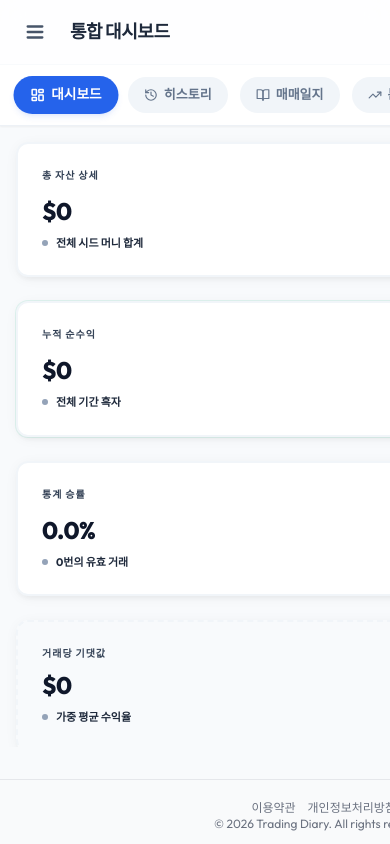
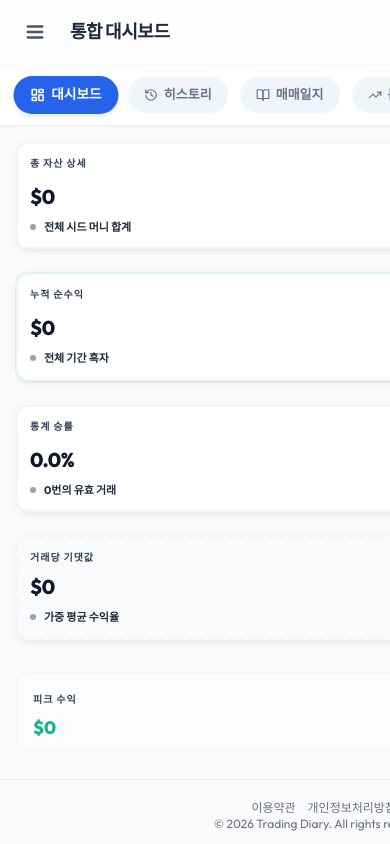
Before and after one commit to hawkins7575/trading-diary, a React (Vite) app: page / in a window 390 px wide. Shown: the top 844 px of the page. Built offline with nearby package versions, Linux system fonts and the light colour scheme; no server answers; the database is empty.

Commit message:
Fix: Optimize mobile responsiveness and horizontal overflow

```diff
--- a/src/components/Dashboard/Dashboard.jsx
+++ b/src/components/Dashboard/Dashboard.jsx
@@ -124,7 +124,7 @@ export const Dashboard = ({ trades }) => {
       </div>
 
       {/* 서브 메트릭 */}
-      <div className="grid grid-cols-2 lg:grid-cols-4 gap-4">
+      <div className="grid grid-cols-1 sm:grid-cols-2 lg:grid-cols-4 gap-4">
         <div className="bg-white/40 p-4 rounded-xl border border-slate-100 flex flex-col justify-between hover:border-slate-300 transition-colors">
           <div className="flex justify-between items-center">
             <span className="text-[10px] font-black text-slate-700 uppercase tracking-widest">피크 수익</span>
--- a/src/components/Dashboard/MetricCard.jsx
+++ b/src/components/Dashboard/MetricCard.jsx
@@ -18,7 +18,7 @@ export const MetricCard = ({ title, value, subtitle, trend, trendValue, classNam
         )}
       </div>
       <div className="mt-2">
-        <div className="text-2xl font-black text-slate-900 tracking-tight transition-transform group-hover:translate-x-1 duration-300">{value}</div>
+        <div className="text-xl sm:text-2xl font-black text-slate-900 tracking-tight transition-transform group-hover:translate-x-1 duration-300 truncate">{value}</div>
       </div>
       {subtitle && (
         <p className="text-[11px] font-bold text-slate-800 mt-2 flex items-center">
--- a/src/components/Dashboard/RecentTrades.jsx
+++ b/src/components/Dashboard/RecentTrades.jsx
@@ -88,7 +88,7 @@ export const RecentTrades = ({ trades }) => {
                 </div>
               </div>
 
-              <div className="grid grid-cols-2 gap-6 mb-4">
+              <div className="grid grid-cols-1 sm:grid-cols-2 gap-4 mb-4 sm:gap-6">
                 <div>
                   <div className="text-[10px] font-black text-slate-800 uppercase tracking-widest mb-1">ENTRY</div>
                   <div className="text-xs font-bold text-slate-700">{formatCurrency(entry)}</div>
--- a/src/components/Trades/TradeTable.jsx
+++ b/src/components/Trades/TradeTable.jsx
@@ -108,7 +108,7 @@ export const TradeTable = ({ trades, onEdit, onDelete }) => {
                 </div>
               </div>
 
-              <div className="grid grid-cols-2 gap-4 mb-4">
+              <div className="grid grid-cols-1 sm:grid-cols-2 gap-4 mb-4">
                 <div className="bg-slate-50 p-3 rounded-xl border border-slate-100">
                   <div className="text-[9px] font-bold text-slate-400 uppercase tracking-widest mb-1">ENTRY</div>
                   <div className="text-xs font-bold text-slate-700">{formatCurrency(entry)}</div>
--- a/src/styles/globals.css
+++ b/src/styles/globals.css
@@ -51,7 +51,7 @@
   }
 
   .premium-card {
-    @apply bg-white rounded-xl border-2 border-slate-100 shadow-soft p-6 transition-all duration-300 hover:shadow-premium hover:border-slate-200;
+    @apply bg-white rounded-xl border-2 border-slate-100 shadow-soft p-3 md:p-6 transition-all duration-300 hover:shadow-premium hover:border-slate-200;
   }
 
   .sidebar-container {
```
